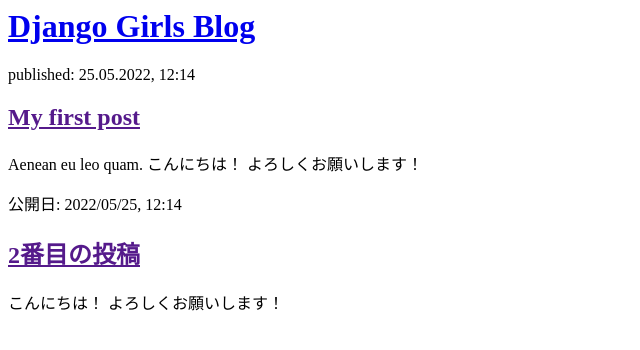
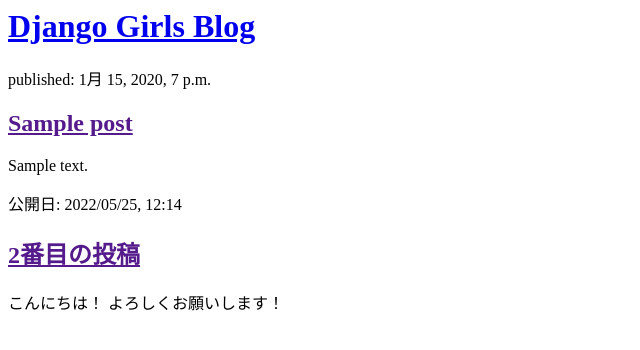
Before and after one commit to fAyano/my-first-blog, a Django app: page / in a window 1280 px wide. Shown: the top 350 px of the page, without its empty margins (0-640 px from the left). Run offline with Django 3.2, Linux system fonts and the light colour scheme; tables that the repository leaves empty hold one stand-in row (values such as "Sample post").

Commit message:
Modified templates to display posts from database.

```diff
--- a/blog/templates/blog/post_list.html
+++ b/blog/templates/blog/post_list.html
@@ -7,11 +7,13 @@
             <h1><a href="/">Django Girls Blog</a></h1>
         </div>
 
-        <div>
-            <p>published: 25.05.2022, 12:14</p>
-            <h2><a href="">My first post</a></h2>
-            <p>Aenean eu leo quam. こんにちは！ よろしくお願いします！ </p>
-        </div>
+        {% for post in posts %}
+            <div>
+                <p>published: {{ post.published_date }}</p>
+                <h2><a href="">{{ post.title }}</a></h2>
+                <p>{{ post.text|linebreaksbr }}</p>
+            </div>
+        {% endfor %}
 
         <div>
             <p>公開日: 2022/05/25, 12:14</p>
--- a/blog/views.py
+++ b/blog/views.py
@@ -1,5 +1,7 @@
 from django.shortcuts import render
+from django.utils import timezone
+from .models import Post
 
-# Create your views here.
 def post_list(request):
-    return render(request, 'blog/post_list.html', {})
+    posts = Post.objects.filter(published_date__lte=timezone.now()).order_by('published_date')
+    return render(request, 'blog/post_list.html', {'posts': posts})
```
